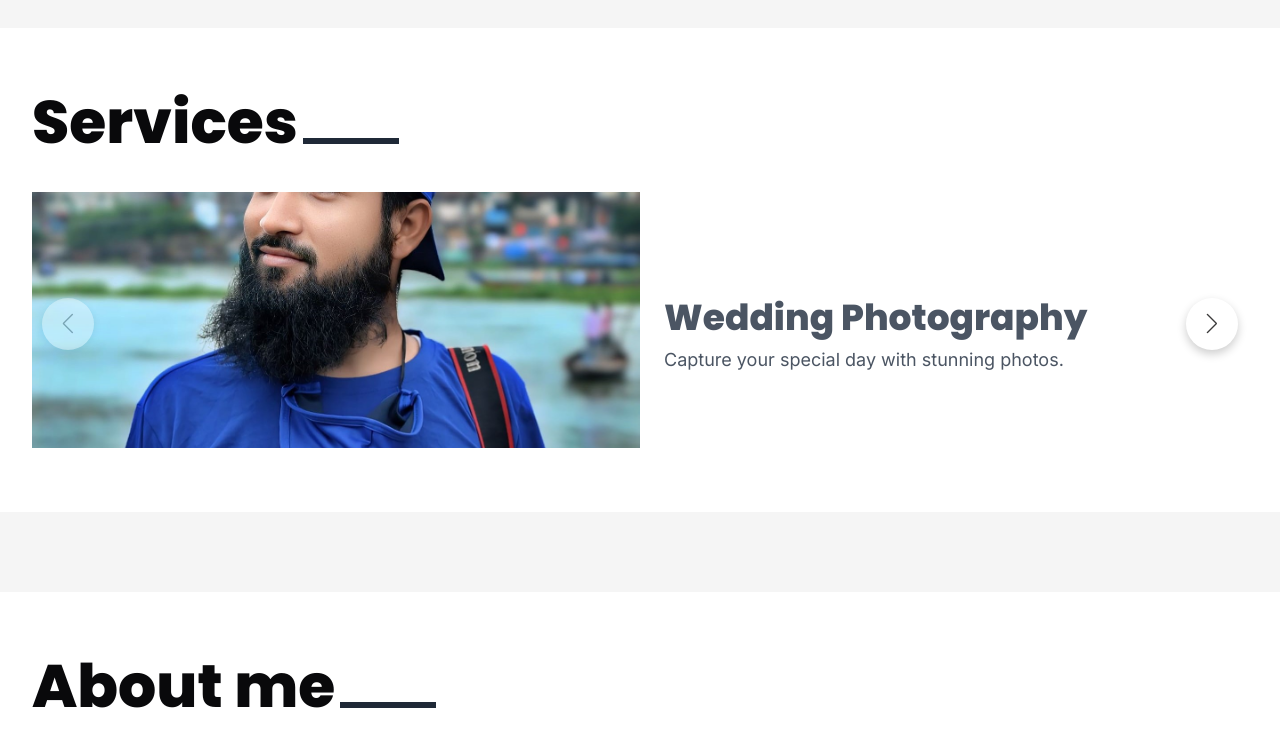
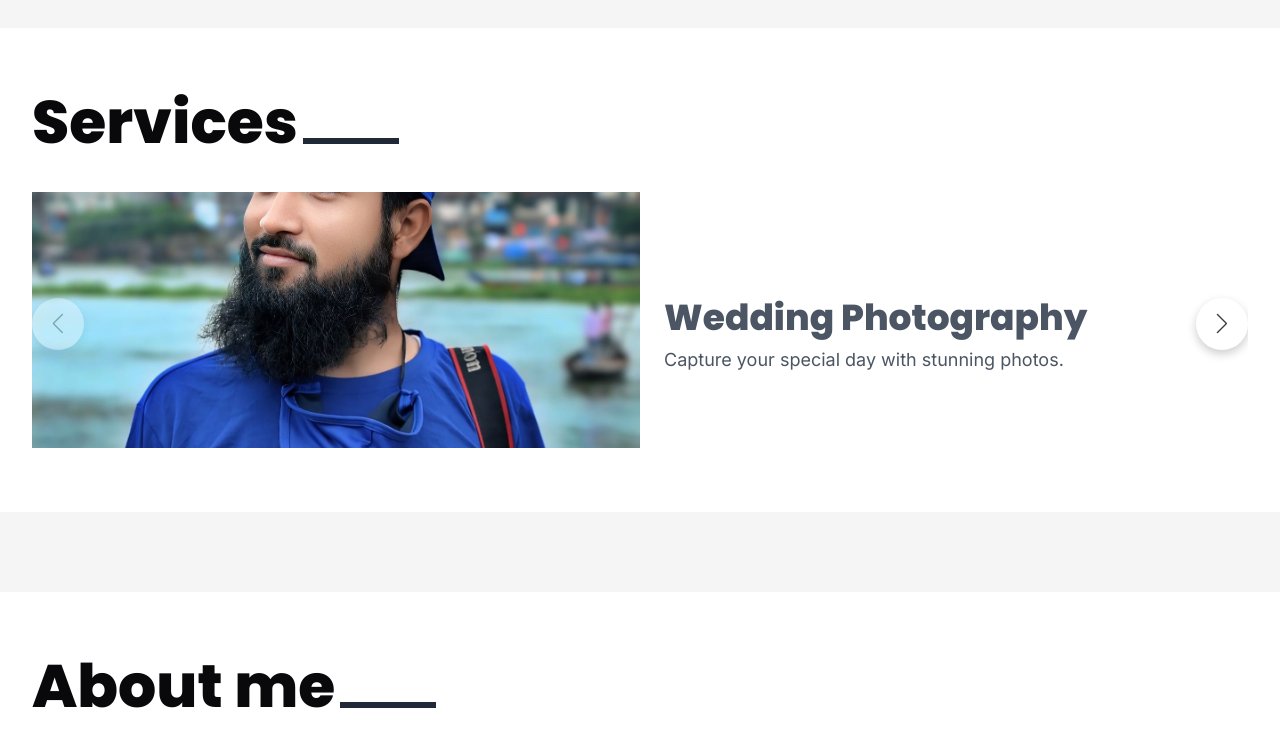
Before and after one commit to mhrafi21/riyans-portfolio, a React (Vite) app: page / in a window 1280 px wide. Shown: the part 932-1686 px from the top of the page. Built offline with nearby package versions, Linux system fonts and the light colour scheme.

Commit message:
some changes

```diff
--- a/src/index.css
+++ b/src/index.css
@@ -98,6 +98,11 @@ body{
   color: rgb(59, 58, 58) !important;
   font-size: 16px;
   box-shadow: 0 4px 10px rgba(0, 0, 0, 0.2) !important;
+  right:0px !important;
+}
+
+.swiper-button-prev{
+  left: 0px !important;
 }
 
 .swiper-button-prev:after, .swiper-button-next:after {
```
